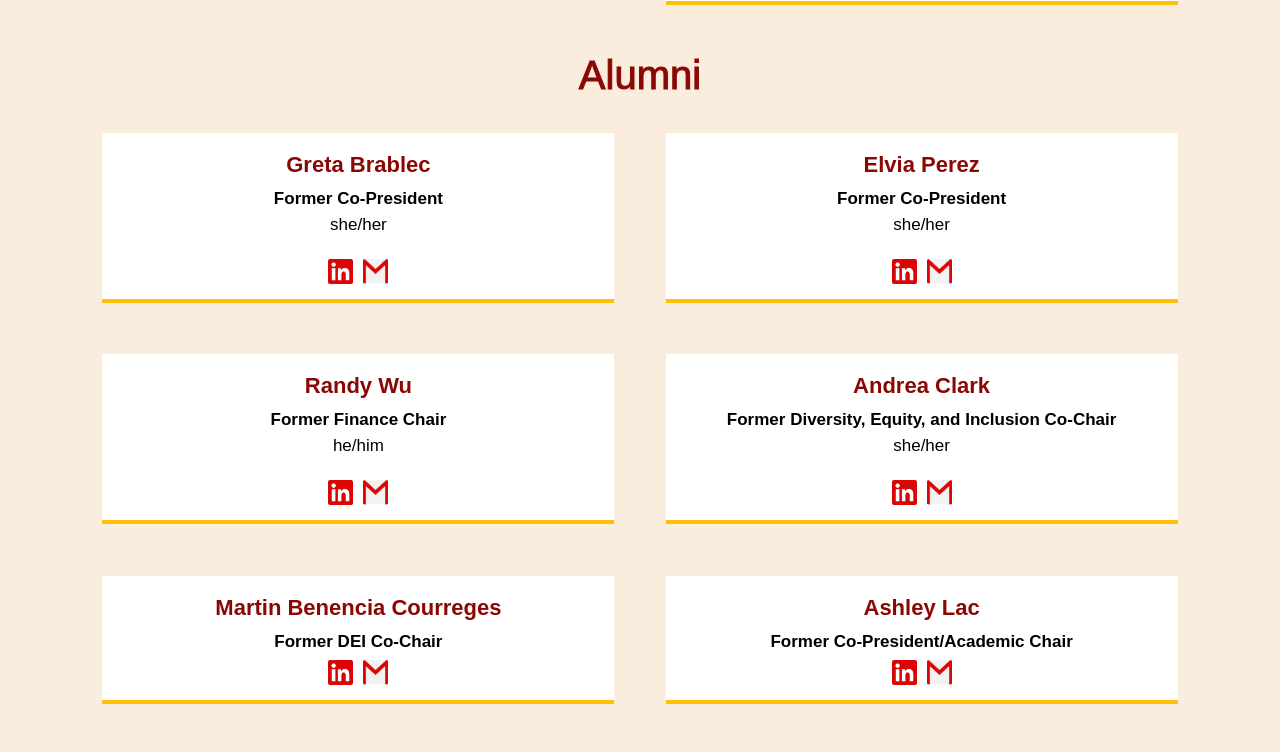
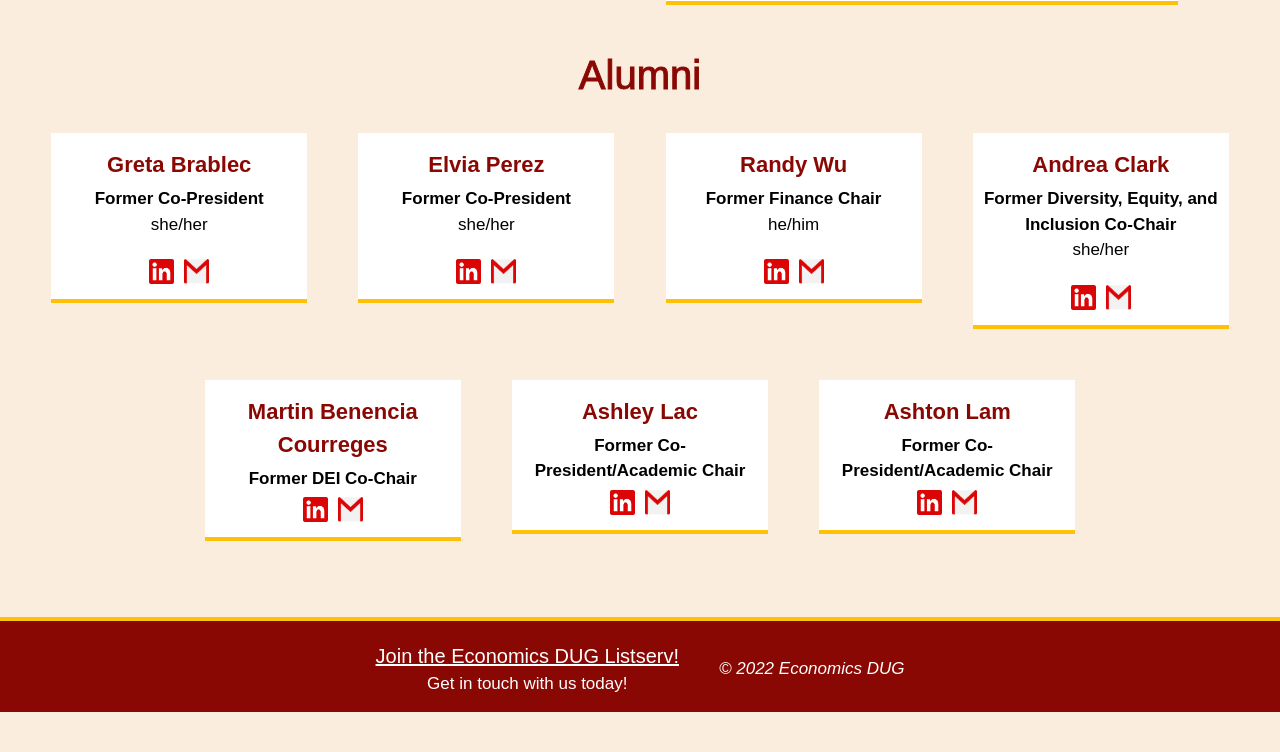
Before and after one commit to econdug/website, a plain HTML site: page html/about.html in a window 1280 px wide. Shown: the part 5840-6592 px from the top of the page. After the commit the page ends 6552 px from the top, so only its background shows below. Drawn offline with nearby package versions, Linux system fonts and the light colour scheme.

Commit message:
small edits

```diff
--- a/css/style.css
+++ b/css/style.css
@@ -361,16 +361,19 @@ display: block;
 #listserv3{
     text-decoration: none;
     font-size: 20px;
+    color: white;
+    text-decoration: underline;
 }
 
 .footer{
-    background-color: white;
+    background-color: #8a0804;
     display: flex;
     flex-direction: row;
     justify-content: center;
     align-items: center;
     padding-top: 20px;
     border-color: #ffc107;
+    color: white;
     border-style: solid none none none;
     border-width: 4px;
 }
@@ -569,6 +572,21 @@ div.right_events {
     flex-wrap: wrap;
     margin:auto;
     padding: 0;
+}
+
+.alumni-member{
+    margin: 2%;
+    display: block;
+    justify-content: center;
+    align-items: center;
+    width: 20%;
+    background-color: white;
+    border-color: #ffc107;
+    border-style: none none solid none;
+    border-width: 4px;
+    padding: 10px;
+    height: 100%;
+    min-height: auto;
 }
 
 .eb-member{
--- a/html/about.html
+++ b/html/about.html
@@ -406,7 +406,7 @@
         </div>
     </section>
     <div class="eb-flexbox">
-        <div class="eb-member">
+        <div class="alumni-member">
             <p class="eb-name">Greta Brablec</p>
             <p class="eb-position">Former Co-President</p>
             <p class="eb-bio">she/her</p>
@@ -429,7 +429,7 @@
             </div>
         </div>
 
-        <div class="eb-member">
+        <div class="alumni-member">
             <p class="eb-name">Elvia Perez</p>
             <p class="eb-position">Former Co-President</p>
             <p class="eb-bio">she/her</p>
@@ -452,7 +452,7 @@
             </div>
         </div>
 
-        <div class="eb-member">
+        <div class="alumni-member">
             <!-- <img class="eb-profile" src="../images/profile_pictures/randy-new.png" alt="Randy"> -->
             <p class="eb-name">Randy Wu</p>
             <p class="eb-position">Former Finance Chair</p>
@@ -472,7 +472,7 @@
             </div>
         </div>
 
-        <div class="eb-member">
+        <div class="alumni-member">
             <!-- <img class="eb-profile" src="../images/profile_pictures/andrea.png" alt="Andrea"> -->
             <p class="eb-name">Andrea Clark</p>
             <p class="eb-position">Former Diversity, Equity, and Inclusion Co-Chair</p>
@@ -494,7 +494,7 @@
             </div>
         </div>
 
-        <div class="eb-member">
+        <div class="alumni-member">
             <!-- <img class="eb-profile" src="../images/profile_pictures/martin-new.png" alt="Martin"> -->
             <p class="eb-name">Martin Benencia Courreges</p>
             <p class="eb-position">Former DEI Co-Chair</p>
@@ -517,7 +517,7 @@
             </div>
         </div>
 
-        <div class="eb-member">
+        <div class="alumni-member">
             <p class="eb-name">Ashley Lac</p>
             <p class="eb-position">Former Co-President/Academic Chair</p>
             <div class="eb-links">
@@ -531,7 +531,7 @@
                 </div>
             </div>
         </div>
-        <div class="eb-member">
+        <div class="alumni-member">
             <p class="eb-name">Ashton Lam</p>
             <p class="eb-position">Former Co-President/Academic Chair</p>
             <div class="eb-links">
```
Also changed, not shown: html/resources.html (+0 -8 lines), index.html (+3 -2 lines), images/resources-banner-wide.png.
